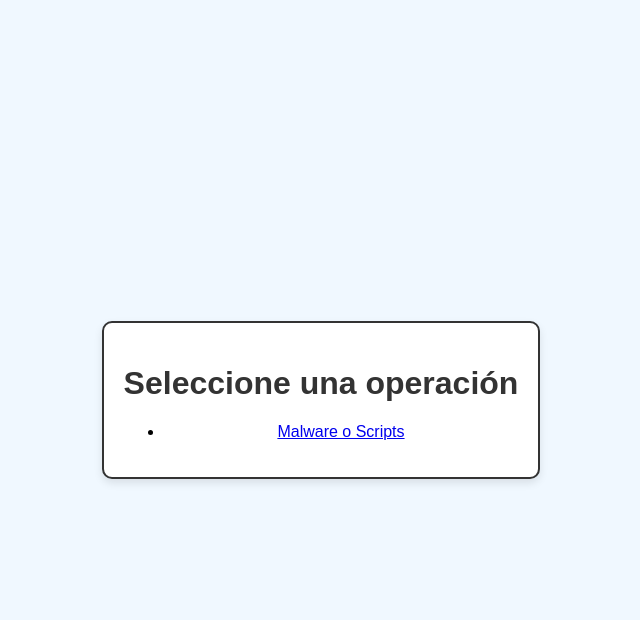
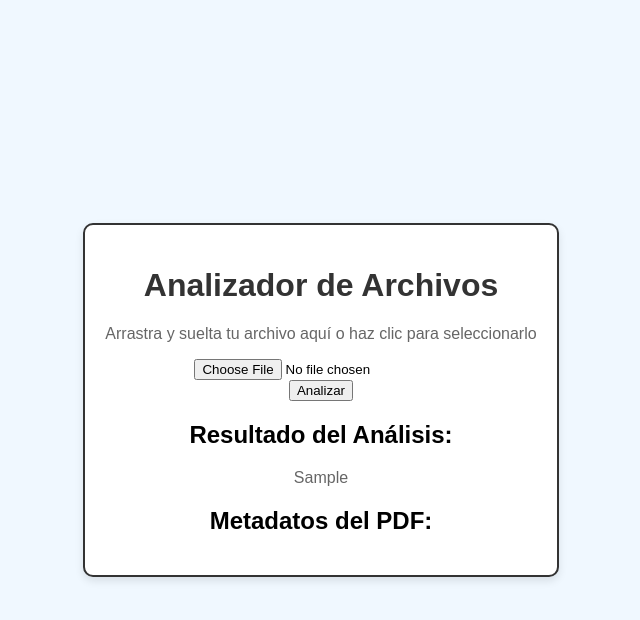
Before and after one commit to jaiiderr/Segudoc, a Flask app: template templates/index.html in a window 1280 px wide. Shown: the top 620 px of the page, without its empty margins (319-959 px from the left). Run offline with Flask 3, Linux system fonts and the light colour scheme; the template is opened without the code that fills it: most values are stand-ins (such as "Sample title", 1, 10 or a date in 2020).

Commit message:
Mejora de analisis PDF

```diff
--- a/app.py
+++ b/app.py
@@ -1,74 +1,88 @@
-from flask import Flask, render_template, request, redirect, url_for, flash
+from flask import Flask, render_template, request, redirect, flash
 import os
 import re
+from PyPDF2 import PdfReader
 from werkzeug.utils import secure_filename
+from datetime import datetime
 
 app = Flask(__name__)
 
-# Configuración para la subida de archivos
 UPLOAD_FOLDER = 'uploads/'
 ALLOWED_EXTENSIONS = {'txt', 'pdf', 'docx'}
 app.config['UPLOAD_FOLDER'] = UPLOAD_FOLDER
 app.secret_key = 'your_secret_key'
 
-# Asegurarse de que la carpeta de subida exista
 if not os.path.exists(UPLOAD_FOLDER):
     os.makedirs(UPLOAD_FOLDER)
 
-# Función para comprobar si un archivo tiene una extensión permitida
 def allowed_file(filename):
     return '.' in filename and filename.rsplit('.', 1)[1].lower() in ALLOWED_EXTENSIONS
 
-# Función para analizar el contenido del archivo
+def format_date(date_str):
+    try:
+        date = datetime.strptime(date_str[:14], "D:%Y%m%d%H%M%S")
+        return date.strftime("%d de %B de %Y, %I:%M:%S %p")
+    except Exception:
+        return date_str
+
 def analyze_file(file_path):
     suspicious_patterns = [
-        r'\bexec\b',       # Uso de exec
-        r'\bimport os\b',  # Importación del módulo os
-        r'\bsystem\b',     # Llamadas al sistema
-        r'\bsubprocess\b', # Uso del módulo subprocess
-        r'<script>',       # Presencia de scripts en HTML
+        r'\bexec\b', r'\bimport os\b', r'\bsystem\b', r'\bsubprocess\b', r'<script>',
     ]
     try:
         with open(file_path, 'r', errors='ignore') as file:
             content = file.read()
             for pattern in suspicious_patterns:
                 if re.search(pattern, content):
-                    return f"Suspicious content found: {pattern}"
-        return "No suspicious content detected"
+                    return f"Contenido sospechoso encontrado: {pattern}"
+        return "No se detectó contenido sospechoso"
     except Exception as e:
-        return f"Error analyzing file: {e}"
+        return f"Error al analizar el archivo: {e}"
+
+def extract_pdf_metadata(file_path):
+    try:
+        reader = PdfReader(file_path)
+        metadata = reader.metadata
+        formatted_metadata = {}
+        for key, value in metadata.items():
+            if key in ['/CreationDate', '/ModDate'] and value:
+                formatted_metadata[key.replace('/', '')] = format_date(value)
+            else:
+                formatted_metadata[key.replace('/', '')] = value
+        return formatted_metadata
+    except Exception as e:
+        return {"Error": f"No se pudieron extraer metadatos: {e}"}
 
 @app.route('/', methods=['GET', 'POST'])
 def index():
-    operation = request.args.get('operation', '')  # Lee el parámetro de operación desde la URL
-    analysis_result = None  # Variable para almacenar el resultado del análisis
+    analysis_result = None
+    pdf_metadata = None
 
     if request.method == 'POST':
-        if operation == 'malware':  # Analizar archivos
-            if 'file' not in request.files:
-                flash('No file part')
-                return redirect(request.url)
-            file = request.files['file']
-            if file.filename == '':
-                flash('No selected file')
-                return redirect(request.url)
-            if file and allowed_file(file.filename):
-                filename = secure_filename(file.filename)
-                file_path = os.path.join(app.config['UPLOAD_FOLDER'], filename)
-                file.save(file_path)
+        if 'file' not in request.files:
+            flash('No se encontró el archivo')
+            return redirect(request.url)
+        file = request.files['file']
+        if file.filename == '':
+            flash('No seleccionaste un archivo')
+            return redirect(request.url)
+        if file and allowed_file(file.filename):
+            filename = secure_filename(file.filename)
+            file_path = os.path.join(app.config['UPLOAD_FOLDER'], filename)
+            file.save(file_path)
 
-                # Llamar a la función de análisis
+            if filename.lower().endswith('.pdf'):
+                pdf_metadata = extract_pdf_metadata(file_path)
+                analysis_result = analyze_file(file_path)  # También analizamos el contenido del PDF
+            else:
                 analysis_result = analyze_file(file_path)
 
-                # Mostrar el resultado
-                flash(analysis_result)
-                os.remove(file_path)  # Limpia el archivo después de analizarlo
-                return render_template('index.html', operation=operation, analysis_result=analysis_result)
-            else:
-                flash('File type not allowed')
-                return redirect(request.url)
+            os.remove(file_path)  # Limpia el archivo después de analizarlo
+        else:
+            flash('Tipo de archivo no permitido')
+            return redirect(request.url)
 
-    return render_template('index.html', operation=operation, analysis_result=analysis_result)
+    return render_template('index.html', analysis_result=analysis_result, pdf_metadata=pdf_metadata)
 
 if __name__ == '__main__':
     app.run(debug=True)
--- a/templates/index.html
+++ b/templates/index.html
@@ -3,22 +3,13 @@
 <head>
     <meta charset="UTF-8">
     <meta name="viewport" content="width=device-width, initial-scale=1.0">
-    <title>Seguridad Informática</title>
+    <title>Analizador de Archivos</title>
     <link rel="stylesheet" href="/static/styles.css">
 </head>
 <body>
     <div class="container">
-        {% if not operation %}
-            <!-- Pantalla inicial de selección -->
-            <h1>Seleccione una operación</h1>
-            <ul>
-                <li><a href="/?operation=malware">Malware o Scripts</a></li>
-                <!-- Puedes agregar más opciones aquí -->
-            </ul>
-        {% elif operation == 'malware' %}
-            <!-- Pantalla de análisis de malware -->
-            <h1>Analizar Archivo para Malware o Scripts</h1>
-            <form action="/?operation=malware" method="post" enctype="multipart/form-data">
+        <h1>Analizador de Archivos</h1>
+        <form action="/" method="post" enctype="multipart/form-data">
             <div id="drop-area" class="drop-area">
                 <p>Arrastra y suelta tu archivo aquí o haz clic para seleccionarlo</p>
                 <input id="file-input" type="file" name="file" accept=".txt,.pdf,.docx">
@@ -34,6 +25,18 @@
             </div>
         {% endif %}
 
+        <!-- Mostrar metadatos del PDF -->
+        {% if pdf_metadata %}
+            <div class="metadata">
+                <h2>Metadatos del PDF:</h2>
+                <ul>
+                    {% for key, value in pdf_metadata.items() %}
+                        <li><strong>{{ key }}:</strong> {{ value }}</li>
+                    {% endfor %}
+                </ul>
+            </div>
+        {% endif %}
+
         {% with messages = get_flashed_messages() %}
         {% if messages %}
             <ul>
@@ -43,7 +46,6 @@
             </ul>
         {% endif %}
         {% endwith %}
-        {% endif %}
     </div>
     <script src="/static/script.js"></script>
 </body>
```
Lines whose indentation alone changed are shown as unchanged.
